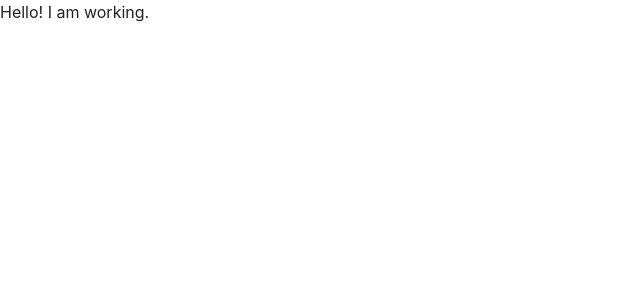
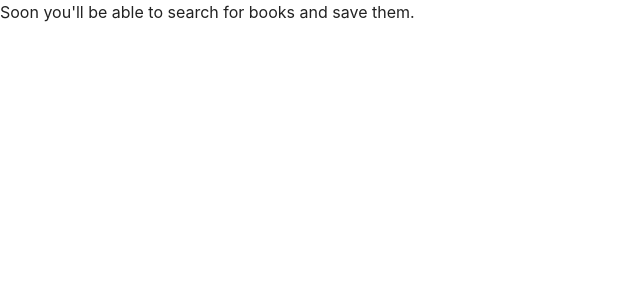
Before and after one commit to thipsavanh/GoogleBooks, a React (Create React App) app in the folder client/: page / in a window 1280 px wide. Shown: the top 300 px of the page, without its empty margins (0-640 px from the left). Built offline with nearby package versions, Linux system fonts and the light colour scheme; a web font is replaced by a local one.

Commit message:
created pages

```diff
--- a/client/src/App.js
+++ b/client/src/App.js
@@ -5,7 +5,7 @@ import './App.css';
 function App() {
   return (
    <div>
-     Hello! I am working.
+     Soon you'll be able to search for books and save them.
    </div>
   );
 }
```
Also changed, not shown: client/src/pages/Saved.js (added), client/src/pages/Search.js (added).
